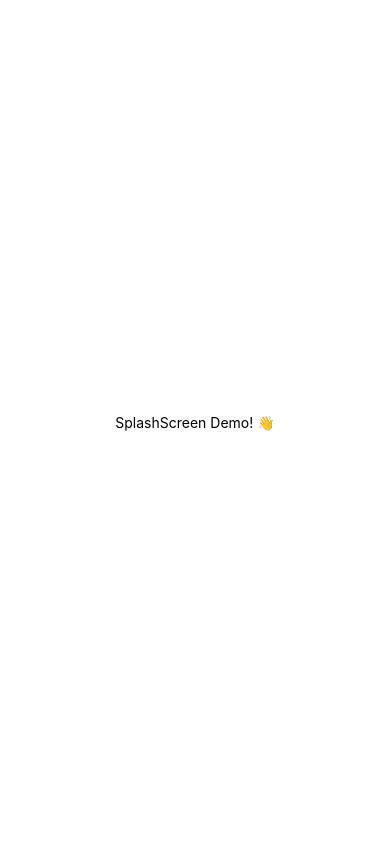
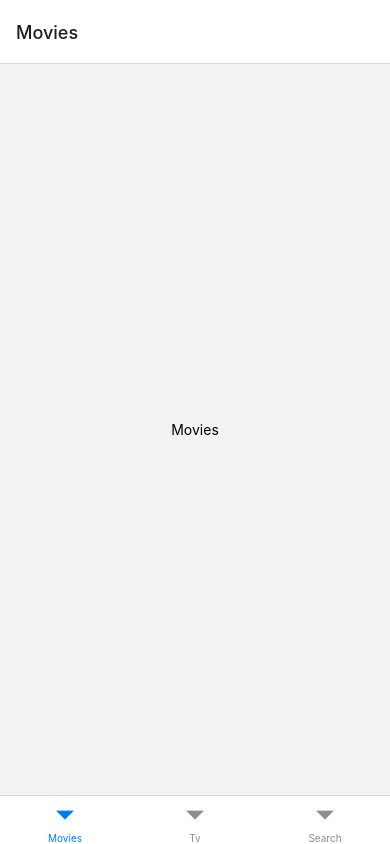
Before and after one commit to neo-rooney/nomadcoders_react-native_noovies, a React Native app: screen /Movies in a window 390 px wide. Built offline with nearby package versions, Linux system fonts and the light colour scheme.

Commit message:
Feat: TabNav 구현

```diff
--- a/App.js
+++ b/App.js
@@ -4,6 +4,8 @@
 import * as Font from "expo-font";
 import { Asset } from "expo-asset";
 import { Ionicons } from "@expo/vector-icons";
+import { NavigationContainer } from "@react-navigation/native";
+import Tabs from "./navigations/Tabs";
 
 const loadImages = (images) =>
   images.map((image) => {
@@ -33,6 +35,7 @@
       } catch (e) {
         console.warn(e);
       } finally {
+        await SplashScreen.hideAsync();
         // Tell the application to render
         setAppIsReady(true);
       }
@@ -41,22 +44,9 @@
     prepare();
   }, []);
 
-  const onLayoutRootView = useCallback(async () => {
-    if (appIsReady) {
-      await SplashScreen.hideAsync();
-    }
-  }, [appIsReady]);
-
-  if (!appIsReady) {
-    return null;
-  }
-
   return (
-    <View
-      style={{ flex: 1, alignItems: "center", justifyContent: "center" }}
-      onLayout={onLayoutRootView}
-    >
-      <Text>SplashScreen Demo! 👋</Text>
-    </View>
+    <NavigationContainer>
+      <Tabs />
+    </NavigationContainer>
   );
 }
--- /dev/null
+++ b/navigations/Tabs.js
@@ -0,0 +1,18 @@
+import { createBottomTabNavigator } from "@react-navigation/bottom-tabs";
+import Movies from "../screens/Movies";
+import Tv from "../screens/Tv";
+import Search from "../screens/Search";
+
+const Tab = createBottomTabNavigator();
+
+const Tabs = () => {
+  return (
+    <Tab.Navigator>
+      <Tab.Screen name="Movies" component={Movies} />
+      <Tab.Screen name="Tv" component={Tv} />
+      <Tab.Screen name="Search" component={Search} />
+    </Tab.Navigator>
+  );
+};
+
+export default Tabs;
--- a/package.json
+++ b/package.json
@@ -9,6 +9,7 @@
     "web": "expo start --web"
   },
   "dependencies": {
+    "@react-navigation/bottom-tabs": "^6.5.7",
     "@react-navigation/native": "^6.1.6",
     "expo": "~48.0.15",
     "expo-asset": "~8.9.1",
--- /dev/null
+++ b/screens/Movies.js
@@ -0,0 +1,10 @@
+import React from "react";
+import { Text, View } from "react-native";
+
+const Movies = () => (
+  <View style={{ flex: 1, justifyContent: "center", alignItems: "center" }}>
+    <Text>Movies</Text>
+  </View>
+);
+
+export default Movies;
--- /dev/null
+++ b/screens/Search.js
@@ -0,0 +1,10 @@
+import React from "react";
+import { Text, View } from "react-native";
+
+const Search = () => (
+  <View style={{ flex: 1, justifyContent: "center", alignItems: "center" }}>
+    <Text>Search</Text>
+  </View>
+);
+
+export default Search;
--- /dev/null
+++ b/screens/Tv.js
@@ -0,0 +1,10 @@
+import React from "react";
+import { Text, View } from "react-native";
+
+const Tv = () => (
+  <View style={{ flex: 1, justifyContent: "center", alignItems: "center" }}>
+    <Text>Tv</Text>
+  </View>
+);
+
+export default Tv;
```
Also changed, not shown: 2 other files (tests, documents, lock files or other folders).
